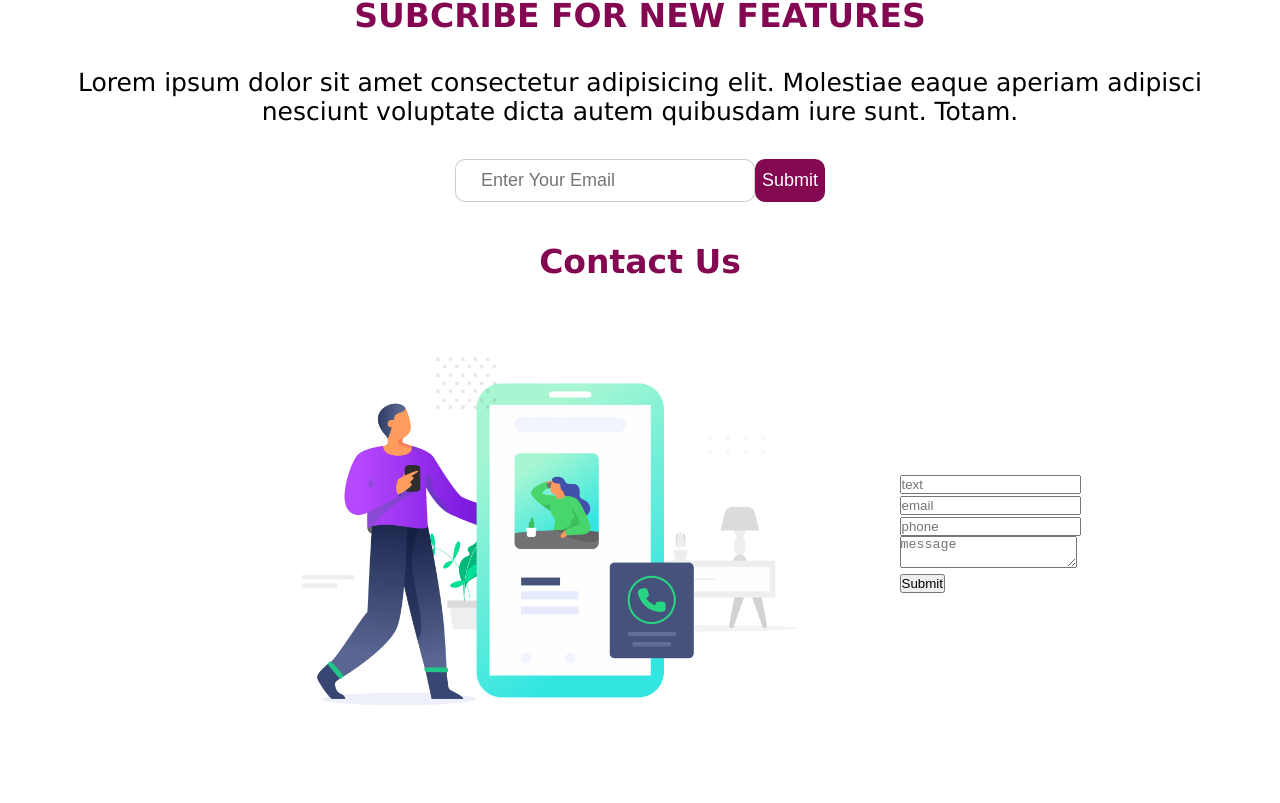
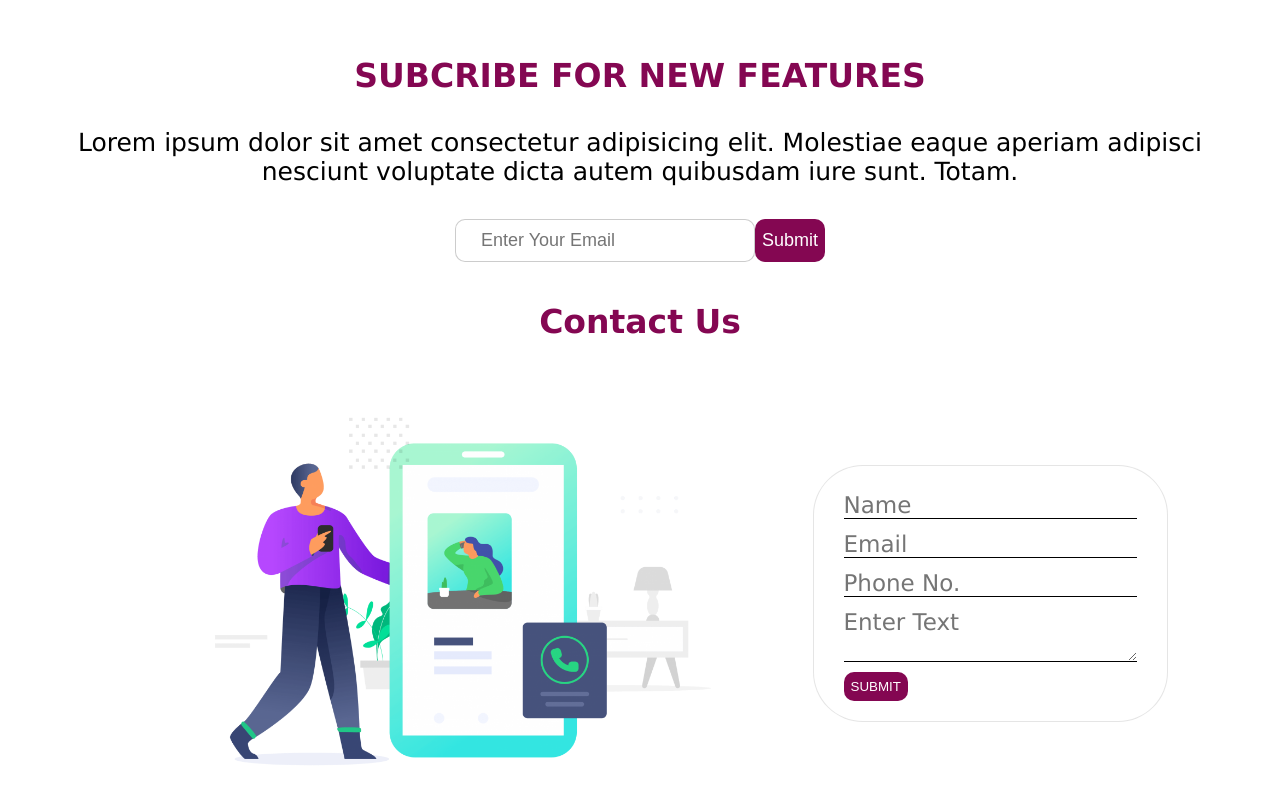
Before and after one commit to Gagan-Dheep/DealHub, a React (Create React App) app in the folder hub/: page / in a window 1280 px wide. Shown: the part 1089-1892 px from the top of the page. Built offline with nearby package versions, Linux system fonts and the light colour scheme.

Commit message:
contact for,

```diff
--- a/hub/src/Home.js
+++ b/hub/src/Home.js
@@ -51,25 +51,24 @@ const Home = () => {
         <img src='./images/contact-us-illustration-scaled.png' alt='contact'/>
       </div>
 
-      <div className='form'>
-        <form>
-          <div className='link'>
-            <input type='text' placeholder='text'></input>
-          </div>
-          <div className='link'>
-            <input type='email' placeholder='email'></input>
-          </div>
-          <div className='link'>
-            <input type='phone' placeholder='phone'></input>
-          </div>
-          <div className='link'>
-            <textarea type='text' placeholder='message'></textarea>
-          </div>
-          <button type='submit'>Submit</button>
+        <form className='form'>
+                <div className="sec">
+                    <input type="text" required placeholder="name"></input>
+                </div>
+                <div className="sec">
+                    <input type="email"  required placeholder="Email"></input>
+                </div>
+                <div className="sec">
+                    <input type="tel" required max="10" placeholder="Phone no."></input>
+                </div>
+                <div className="sec">
+                    <textarea  rows="2" placeholder="enter text"></textarea>
+                </div>
+               <button className="submit"  type="submit">SUBMIT</button>
         </form>
       </div>
     </div>
-   </div>
+
 
   </>
   )
--- a/hub/src/style/home.css
+++ b/hub/src/style/home.css
@@ -5,7 +5,7 @@
     background: rgb(230, 243, 251);
     background-size: cover;
     align-items: center;
-    padding: 30px 30px;
+    padding: 60px 40px;
     margin-bottom: 40px;
 }
 .home .container .content{
@@ -29,14 +29,14 @@ font-family: 'Lucida Sans', 'Lucida Sans Regular', 'Lucida Grande', 'Lucida Sans
     margin-top: 30px;
 
 }
-.home .container .content .button .Shop-link{
+ .button .Shop-link{
     color: white;
     background:  #840752;
     padding: 8px 12px;
     border-radius: 10px;
     text-decoration: none;
 }
-.home .container .content .button .Shop-link:hover{
+ .button .Shop-link:hover{
 background: white;
 color: #840752;
 }
@@ -108,13 +108,40 @@ color: #840752;
     width: 700px;
     height: 500px;
     object-fit: cover;
+}
 
-}
 .contact .container {
     display: flex;
     align-items: center;
     justify-content: center;
+    flex-wrap: wrap;
 }
 .contact .container .form{
-    justify-content: center;
+    padding: 20px 30px;
+   border: .1rem solid rgba(0,0,0,0.1);
+   background: white;
+   border-radius: 50px;
 }
+.contact .container .form .sec input,
+.contact .container .form .sec textarea{
+    width: 100%;
+    font-size: 23px;
+    outline: none;
+    border: none;
+    margin: 6px 0;
+    text-transform: capitalize;
+    font-family: 'Lucida Sans', 'Lucida Sans Regular', 'Lucida Grande', 'Lucida Sans Unicode', Geneva, Verdana, sans-serif;
+    border-bottom:1px solid black ;
+}
+.form .submit{
+    background: #840752;
+    color: white;
+    padding: 7px 7px;
+    border-radius: 10px;
+    border: #840752;
+}
+.form .submit:hover{
+    transform: scale(1.1);
+    background: rgb(139, 138, 138);
+    color:#840752;
+}
```
